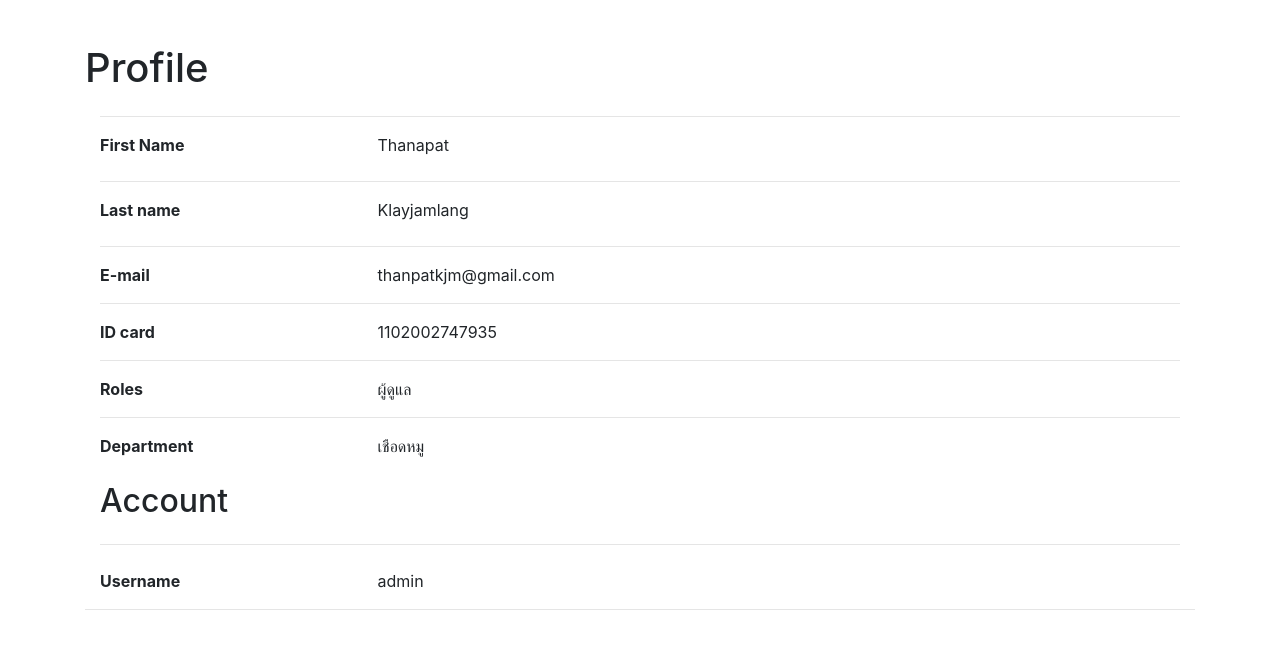
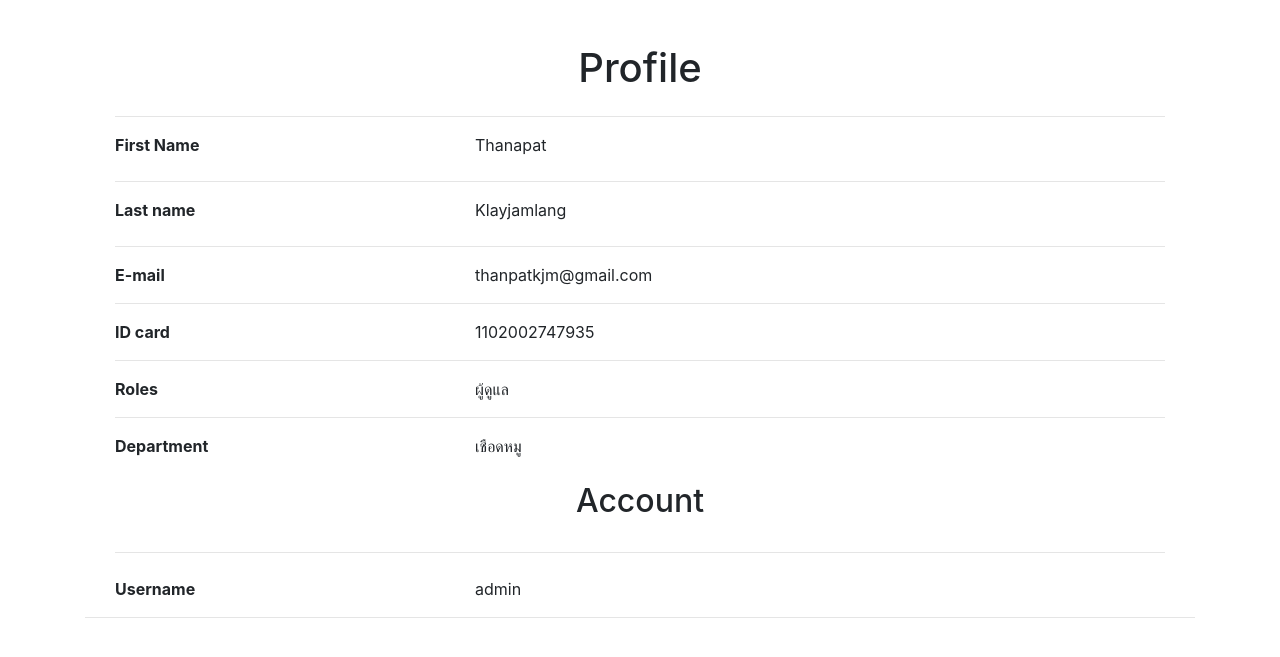
Before and after one commit to thanapatKJ/FactoryApp, a Django app: template templates/employee/info.html in a window 1280 px wide. Shown: the part 56-713 px from the top of the page. Run offline with Django 3.2, Linux system fonts and the light colour scheme; the template is opened without the code that fills it: values that come from a table or form of the project are taken from there, others are empty; a user stored in the database is signed in; data comes from the database, SQL or seed files in the repository; both versions use the stored data as it was after the commit; some libraries are stand-ins or nearby versions.

Commit message:
employee info

```diff
--- a/templates/employee/info.html
+++ b/templates/employee/info.html
@@ -37,21 +37,22 @@
   {% block content %}
   <main>
     <div class="container">
-      <div class="row">
+      <div class="col ">
+        <div class="row justify-content-center">
           <h1>Profile</h1>
         </div>
         <hr class="my-8">
-      <div class="row justify-content-center">
-        <div class="col-3">
+        <div class="row">
+          <div class="col-md-4 col-12">
             <label><b>First Name </b></label>
           </div>
           <div class="col">
-          <label>{{user.first_name}}</label>
+            {{user.first_name}}
           </div>
         </div>
         <hr class="my-3">
         <div class="row">
-        <div class="col-3">
+          <div class="col-md-4 col-12">
             <label><b>Last name</b></label>
           </div>
           <div class="col">
@@ -60,7 +61,7 @@
         </div>
         <hr class="my-3">
         <div class="row">
-        <div class="col-3">
+          <div class="col-md-4 col-12">
             <b>E-mail</b>
           </div>
           <div class="col">
@@ -69,7 +70,7 @@
         </div>
         <hr class="my-3">
         <div class="row">
-        <div class="col-3">
+          <div class="col-md-4 col-12">
             <b>ID card</b>
           </div>
           <div class="col">
@@ -78,7 +79,7 @@
         </div>
         <hr class="my-3">
         <div class="row">
-        <div class="col-3">
+          <div class="col-md-4 col-12">
             <b>Roles</b>
           </div>
           <div class="col">
@@ -87,30 +88,31 @@
         </div>
         <hr class="my-3">
         <div class="row">
-        <div class="col-3">
+          <div class="col-md-4 col-12">
             <b>Department</b>
           </div>
+          <div class="col">
             {% if not branch%}
-        <div class="col">
             ไม่พบแผนกที่สังกัด
-        </div>
             {% else %}
-        <div class="col">
             {{branch.branch.name}}
-        </div>
             {% endif %}
           </div>
-
+        </div>
+        <div class="row justify-content-center">
           <h2 class="mt-4">Account</h2>
+        </div>
         <hr class="my-4">
         <div class="row">
-        <div class="col-3">
+          <div class="col-md-4 col-12">
             <b>Username</b>
           </div>
           <div class="col">
             {{user.username}}
           </div>
         </div>
+      </div>
+
 
 
     </div>
```
Also changed, not shown: db.sqlite3. Lines whose indentation alone changed are shown as unchanged.
